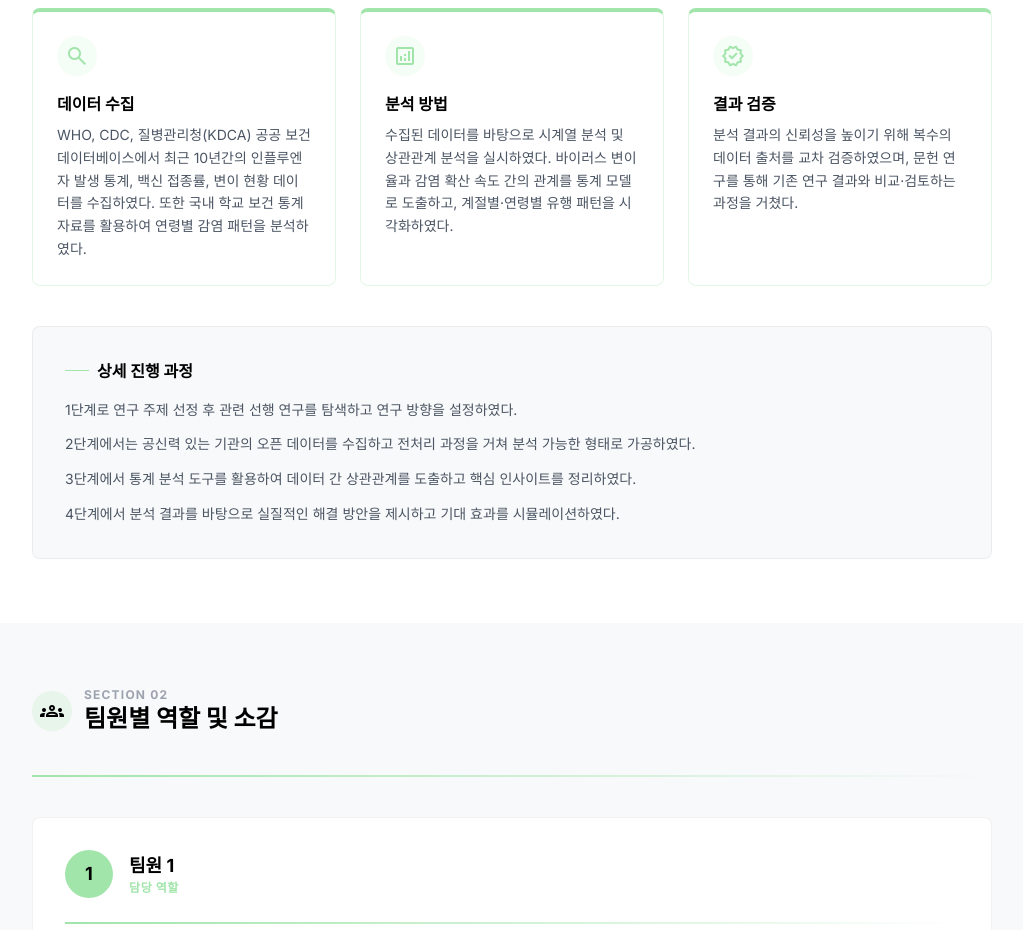
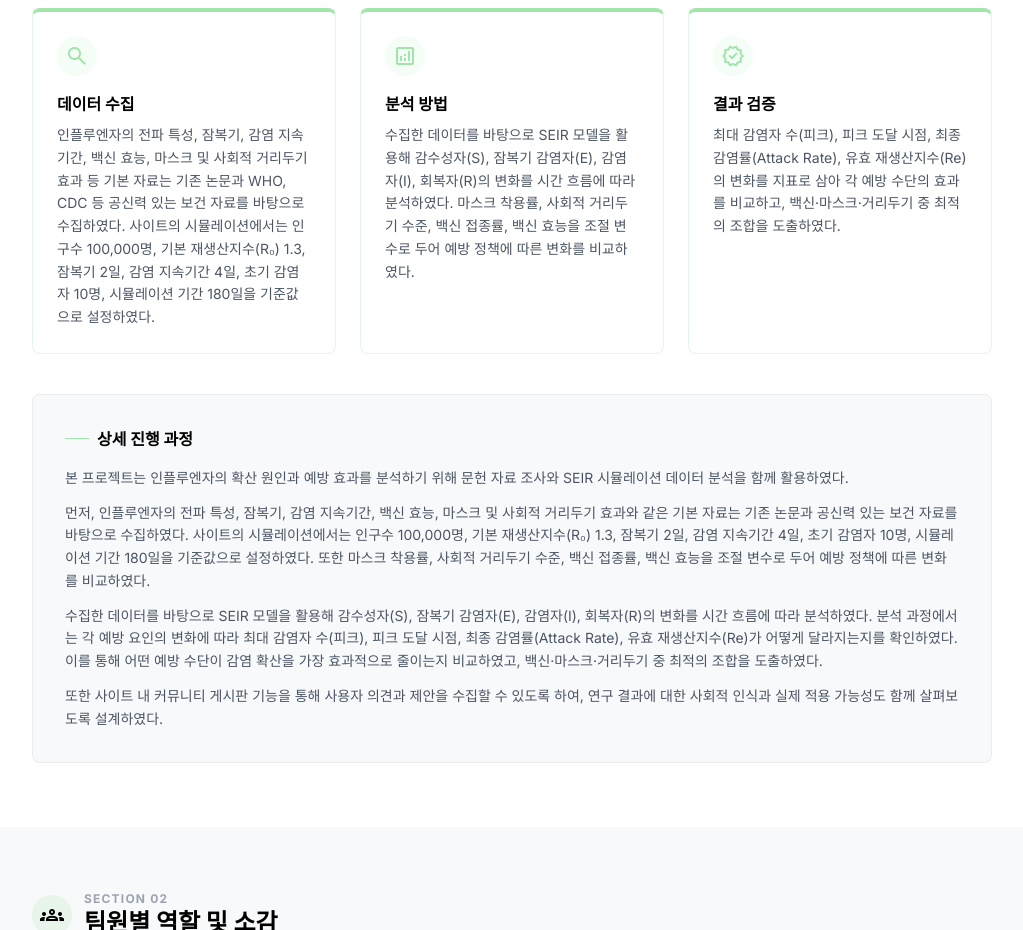
Before and after one commit to hellyum6/Social-Mission-Project, a website: page public/report.html in a window 1280 px wide. Shown: the part 520-1450 px from the top of the page, without its empty margins (128-1151 px from the left). Drawn offline with nearby package versions, Linux system fonts and the light colour scheme; no server answers.

Commit message:
Update report.html

```diff
--- a/public/report.html
+++ b/public/report.html
@@ -56,7 +56,6 @@
     height: 2px;
     background: linear-gradient(90deg, #A1E5AB, transparent);
   }
-  /* 편집 모드 스타일 */
   [contenteditable="true"] {
     outline: none;
     border-radius: 4px;
@@ -70,9 +69,6 @@
     content: attr(data-placeholder);
     color: #aaa;
     pointer-events: none;
-  }
-  .edit-mode-badge {
-    animation: pulse 2s infinite;
   }
   @keyframes pulse {
     0%, 100% { opacity: 1; }
@@ -92,7 +88,6 @@
       <span class="font-bold text-xl tracking-tight text-dark">FLU<span class="text-secondary">LAB</span></span>
     </a>
     <div class="flex items-center gap-3">
-      <!-- 편집 모드 토글 (관리자만 사용) -->
       <button id="edit-toggle" class="hidden items-center gap-2 px-4 py-2 rounded-custom text-sm font-bold border border-black/10 hover:bg-surface transition-all">
         <span class="material-symbols-outlined text-base">edit</span>
         편집 모드
@@ -130,7 +125,7 @@
 
     <div class="section-divider mb-10"></div>
 
-    <!-- 수집 방법 -->
+    <!-- 수집 / 분석 / 검증 카드 -->
     <div class="grid md:grid-cols-3 gap-6 mb-10">
       <div class="glass-card rounded-custom p-6 border-t-4 border-t-secondary">
         <div class="w-10 h-10 bg-secondary/10 rounded-full flex items-center justify-center mb-4">
@@ -140,7 +135,7 @@
         <p id="data-collection" class="text-sm text-gray-600 leading-relaxed"
            contenteditable="false"
            data-placeholder="수집 방법을 입력하세요...">
-          WHO, CDC, 질병관리청(KDCA) 공공 보건 데이터베이스에서 최근 10년간의 인플루엔자 발생 통계, 백신 접종률, 변이 현황 데이터를 수집하였다. 또한 국내 학교 보건 통계 자료를 활용하여 연령별 감염 패턴을 분석하였다.
+          인플루엔자의 전파 특성, 잠복기, 감염 지속기간, 백신 효능, 마스크 및 사회적 거리두기 효과 등 기본 자료는 기존 논문과 WHO, CDC 등 공신력 있는 보건 자료를 바탕으로 수집하였다. 사이트의 시뮬레이션에서는 인구수 100,000명, 기본 재생산지수(R₀) 1.3, 잠복기 2일, 감염 지속기간 4일, 초기 감염자 10명, 시뮬레이션 기간 180일을 기준값으로 설정하였다.
         </p>
       </div>
       <div class="glass-card rounded-custom p-6 border-t-4 border-t-secondary">
@@ -151,7 +146,7 @@
         <p id="data-analysis" class="text-sm text-gray-600 leading-relaxed"
            contenteditable="false"
            data-placeholder="분석 방법을 입력하세요...">
-          수집된 데이터를 바탕으로 시계열 분석 및 상관관계 분석을 실시하였다. 바이러스 변이율과 감염 확산 속도 간의 관계를 통계 모델로 도출하고, 계절별·연령별 유행 패턴을 시각화하였다.
+          수집한 데이터를 바탕으로 SEIR 모델을 활용해 감수성자(S), 잠복기 감염자(E), 감염자(I), 회복자(R)의 변화를 시간 흐름에 따라 분석하였다. 마스크 착용률, 사회적 거리두기 수준, 백신 접종률, 백신 효능을 조절 변수로 두어 예방 정책에 따른 변화를 비교하였다.
         </p>
       </div>
       <div class="glass-card rounded-custom p-6 border-t-4 border-t-secondary">
@@ -162,7 +157,7 @@
         <p id="data-verify" class="text-sm text-gray-600 leading-relaxed"
            contenteditable="false"
            data-placeholder="검증 방법을 입력하세요...">
-          분석 결과의 신뢰성을 높이기 위해 복수의 데이터 출처를 교차 검증하였으며, 문헌 연구를 통해 기존 연구 결과와 비교·검토하는 과정을 거쳤다.
+          최대 감염자 수(피크), 피크 도달 시점, 최종 감염률(Attack Rate), 유효 재생산지수(Re)의 변화를 지표로 삼아 각 예방 수단의 효과를 비교하고, 백신·마스크·거리두기 중 최적의 조합을 도출하였다.
         </p>
       </div>
     </div>
@@ -176,10 +171,10 @@
       <div id="detail-process" class="text-gray-600 leading-relaxed text-sm space-y-3"
            contenteditable="false"
            data-placeholder="상세 진행 과정을 입력하세요...">
-        <p>1단계로 연구 주제 선정 후 관련 선행 연구를 탐색하고 연구 방향을 설정하였다.</p>
-        <p>2단계에서는 공신력 있는 기관의 오픈 데이터를 수집하고 전처리 과정을 거쳐 분석 가능한 형태로 가공하였다.</p>
-        <p>3단계에서 통계 분석 도구를 활용하여 데이터 간 상관관계를 도출하고 핵심 인사이트를 정리하였다.</p>
-        <p>4단계에서 분석 결과를 바탕으로 실질적인 해결 방안을 제시하고 기대 효과를 시뮬레이션하였다.</p>
+        <p>본 프로젝트는 인플루엔자의 확산 원인과 예방 효과를 분석하기 위해 문헌 자료 조사와 SEIR 시뮬레이션 데이터 분석을 함께 활용하였다.</p>
+        <p>먼저, 인플루엔자의 전파 특성, 잠복기, 감염 지속기간, 백신 효능, 마스크 및 사회적 거리두기 효과와 같은 기본 자료는 기존 논문과 공신력 있는 보건 자료를 바탕으로 수집하였다. 사이트의 시뮬레이션에서는 인구수 100,000명, 기본 재생산지수(R₀) 1.3, 잠복기 2일, 감염 지속기간 4일, 초기 감염자 10명, 시뮬레이션 기간 180일을 기준값으로 설정하였다. 또한 마스크 착용률, 사회적 거리두기 수준, 백신 접종률, 백신 효능을 조절 변수로 두어 예방 정책에 따른 변화를 비교하였다.</p>
+        <p>수집한 데이터를 바탕으로 SEIR 모델을 활용해 감수성자(S), 잠복기 감염자(E), 감염자(I), 회복자(R)의 변화를 시간 흐름에 따라 분석하였다. 분석 과정에서는 각 예방 요인의 변화에 따라 최대 감염자 수(피크), 피크 도달 시점, 최종 감염률(Attack Rate), 유효 재생산지수(Re)가 어떻게 달라지는지를 확인하였다. 이를 통해 어떤 예방 수단이 감염 확산을 가장 효과적으로 줄이는지 비교하였고, 백신·마스크·거리두기 중 최적의 조합을 도출하였다.</p>
+        <p>또한 사이트 내 커뮤니티 게시판 기능을 통해 사용자 의견과 제안을 수집할 수 있도록 하여, 연구 결과에 대한 사회적 인식과 실제 적용 가능성도 함께 살펴보도록 설계하였다.</p>
       </div>
     </div>
 
@@ -210,23 +205,19 @@
           <div class="w-12 h-12 bg-secondary rounded-full flex items-center justify-center font-black text-dark text-lg flex-shrink-0">1</div>
           <div>
             <h3 id="member1-name" class="font-black text-lg text-dark"
-                contenteditable="false"
-                data-placeholder="이름">팀원 1</h3>
+                contenteditable="false" data-placeholder="이름">팀원 1</h3>
             <p id="member1-role" class="text-xs font-bold text-secondary uppercase tracking-wider"
-               contenteditable="false"
-               data-placeholder="담당 역할">담당 역할</p>
+               contenteditable="false" data-placeholder="담당 역할">담당 역할</p>
           </div>
         </div>
         <div class="section-divider mb-5"></div>
         <div>
           <p class="text-xs font-bold uppercase tracking-wider text-gray-400 mb-2">맡은 역할</p>
           <p id="member1-task" class="text-sm text-gray-600 leading-relaxed mb-4"
-             contenteditable="false"
-             data-placeholder="맡은 역할을 입력하세요...">역할 내용을 입력하세요.</p>
+             contenteditable="false" data-placeholder="맡은 역할을 입력하세요...">역할 내용을 입력하세요.</p>
           <p class="text-xs font-bold uppercase tracking-wider text-gray-400 mb-2">느낀점 · 배운점</p>
           <p id="member1-review" class="text-sm text-gray-600 leading-relaxed"
-             contenteditable="false"
-             data-placeholder="소감을 입력하세요...">소감을 입력하세요.</p>
+             contenteditable="false" data-placeholder="소감을 입력하세요...">소감을 입력하세요.</p>
         </div>
       </div>
 
@@ -236,23 +227,19 @@
           <div class="w-12 h-12 bg-secondary rounded-full flex items-center justify-center font-black text-dark text-lg flex-shrink-0">2</div>
           <div>
             <h3 id="member2-name" class="font-black text-lg text-dark"
-                contenteditable="false"
-                data-placeholder="이름">팀원 2</h3>
+                contenteditable="false" data-placeholder="이름">팀원 2</h3>
             <p id="member2-role" class="text-xs font-bold text-secondary uppercase tracking-wider"
-               contenteditable="false"
-               data-placeholder="담당 역할">담당 역할</p>
+               contenteditable="false" data-placeholder="담당 역할">담당 역할</p>
           </div>
         </div>
         <div class="section-divider mb-5"></div>
         <div>
           <p class="text-xs font-bold uppercase tracking-wider text-gray-400 mb-2">맡은 역할</p>
           <p id="member2-task" class="text-sm text-gray-600 leading-relaxed mb-4"
-             contenteditable="false"
-             data-placeholder="맡은 역할을 입력하세요...">역할 내용을 입력하세요.</p>
+             contenteditable="false" data-placeholder="맡은 역할을 입력하세요...">역할 내용을 입력하세요.</p>
           <p class="text-xs font-bold uppercase tracking-wider text-gray-400 mb-2">느낀점 · 배운점</p>
           <p id="member2-review" class="text-sm text-gray-600 leading-relaxed"
-             contenteditable="false"
-             data-placeholder="소감을 입력하세요...">소감을 입력하세요.</p>
+             contenteditable="false" data-placeholder="소감을 입력하세요...">소감을 입력하세요.</p>
         </div>
       </div>
 
@@ -262,23 +249,19 @@
           <div class="w-12 h-12 bg-secondary rounded-full flex items-center justify-center font-black text-dark text-lg flex-shrink-0">3</div>
           <div>
             <h3 id="member3-name" class="font-black text-lg text-dark"
-                contenteditable="false"
-                data-placeholder="이름">팀원 3</h3>
+                contenteditable="false" data-placeholder="이름">팀원 3</h3>
             <p id="member3-role" class="text-xs font-bold text-secondary uppercase tracking-wider"
-               contenteditable="false"
-               data-placeholder="담당 역할">담당 역할</p>
+               contenteditable="false" data-placeholder="담당 역할">담당 역할</p>
           </div>
         </div>
         <div class="section-divider mb-5"></div>
         <div>
           <p class="text-xs font-bold uppercase tracking-wider text-gray-400 mb-2">맡은 역할</p>
           <p id="member3-task" class="text-sm text-gray-600 leading-relaxed mb-4"
-             contenteditable="false"
-             data-placeholder="맡은 역할을 입력하세요...">역할 내용을 입력하세요.</p>
+             contenteditable="false" data-placeholder="맡은 역할을 입력하세요...">역할 내용을 입력하세요.</p>
           <p class="text-xs font-bold uppercase tracking-wider text-gray-400 mb-2">느낀점 · 배운점</p>
           <p id="member3-review" class="text-sm text-gray-600 leading-relaxed"
-             contenteditable="false"
-             data-placeholder="소감을 입력하세요...">소감을 입력하세요.</p>
+             contenteditable="false" data-placeholder="소감을 입력하세요...">소감을 입력하세요.</p>
         </div>
       </div>
 
@@ -288,23 +271,19 @@
           <div class="w-12 h-12 bg-secondary rounded-full flex items-center justify-center font-black text-dark text-lg flex-shrink-0">4</div>
           <div>
             <h3 id="member4-name" class="font-black text-lg text-dark"
-                contenteditable="false"
-                data-placeholder="이름">팀원 4</h3>
+                contenteditable="false" data-placeholder="이름">팀원 4</h3>
             <p id="member4-role" class="text-xs font-bold text-secondary uppercase tracking-wider"
-               contenteditable="false"
-               data-placeholder="담당 역할">담당 역할</p>
+               contenteditable="false" data-placeholder="담당 역할">담당 역할</p>
           </div>
         </div>
         <div class="section-divider mb-5"></div>
         <div>
           <p class="text-xs font-bold uppercase tracking-wider text-gray-400 mb-2">맡은 역할</p>
           <p id="member4-task" class="text-sm text-gray-600 leading-relaxed mb-4"
-             contenteditable="false"
-             data-placeholder="맡은 역할을 입력하세요...">역할 내용을 입력하세요.</p>
+             contenteditable="false" data-placeholder="맡은 역할을 입력하세요...">역할 내용을 입력하세요.</p>
           <p class="text-xs font-bold uppercase tracking-wider text-gray-400 mb-2">느낀점 · 배운점</p>
           <p id="member4-review" class="text-sm text-gray-600 leading-relaxed"
-             contenteditable="false"
-             data-placeholder="소감을 입력하세요...">소감을 입력하세요.</p>
+             contenteditable="false" data-placeholder="소감을 입력하세요...">소감을 입력하세요.</p>
         </div>
       </div>
 
@@ -321,7 +300,6 @@
         <span class="font-bold tracking-tight text-dark uppercase">Flu<span class="text-secondary">Lab</span> 2024</span>
       </div>
       <div class="text-gray-500 text-sm font-medium">과학 및 보건 연구 프로젝트 • 학술적 우수성 지향</div>
-
     </div>
   </div>
 </footer>
@@ -350,7 +328,6 @@
   const editableEls = document.querySelectorAll('[contenteditable]');
   let isEditMode = false;
 
-  // Firestore에서 저장된 내용 불러오기
   async function loadContent() {
     try {
       const docSnap = await getDoc(doc(db, 'report', 'content'));
@@ -365,7 +342,6 @@
     }
   }
 
-  // Firestore에 저장
   async function saveContent() {
     const data = {};
     editableEls.forEach(el => { data[el.id] = el.innerHTML; });
@@ -377,7 +353,6 @@
     }
   }
 
-  // 토스트 알림
   function showToast(msg) {
     const t = document.createElement('div');
     t.className = 'fixed bottom-6 right-6 bg-dark text-white px-5 py-3 rounded-custom font-bold text-sm z-50 shadow-xl';
@@ -386,7 +361,6 @@
     setTimeout(() => t.remove(), 2500);
   }
 
-  // 편집 모드 토글
   editToggle.addEventListener('click', () => {
     isEditMode = !isEditMode;
     editableEls.forEach(el => {
@@ -402,7 +376,6 @@
     }
   });
 
-  // 관리자 로그인 감지
   onAuthStateChanged(auth, (user) => {
     if (user && user.uid === ADMIN_UID) {
       editToggle.classList.remove('hidden');
```
